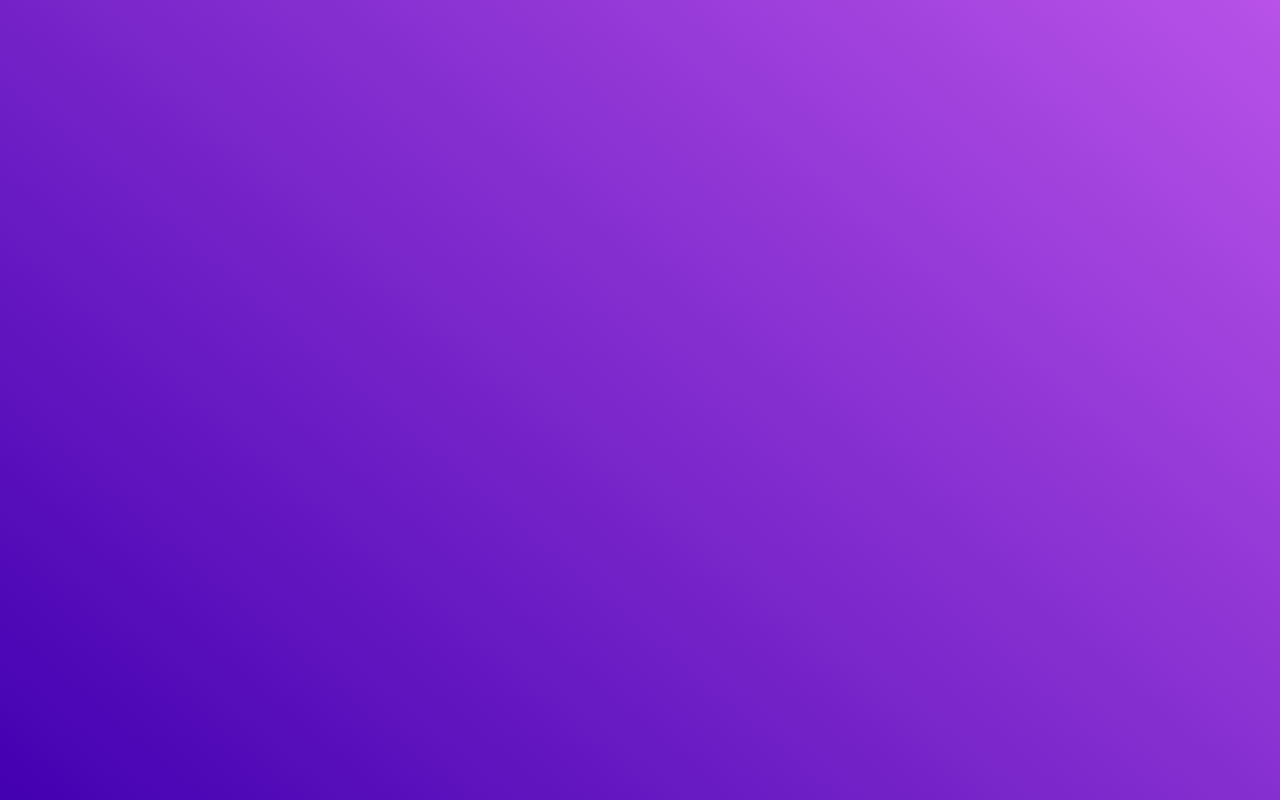
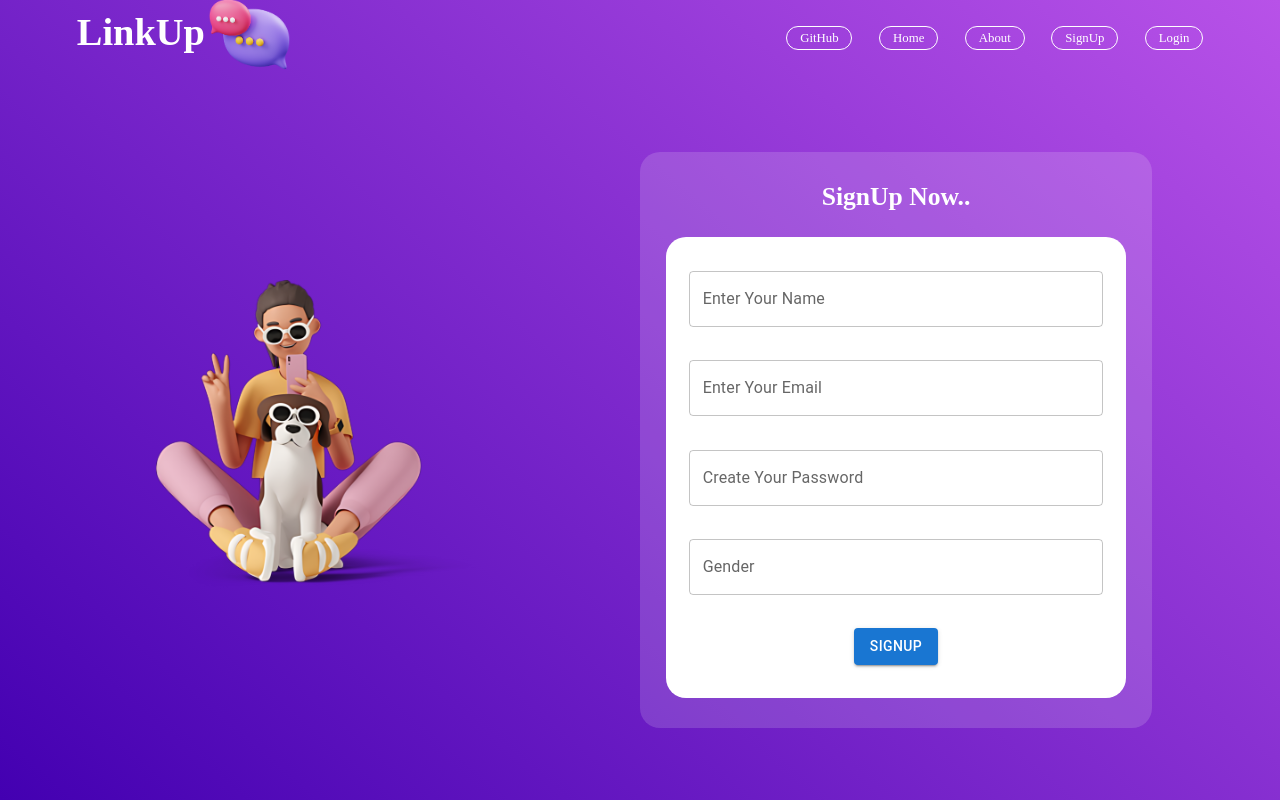
Before and after one commit to AshutoshDM1/LinkUp, a React (Vite) app: page /signUp in a window 1280 px wide. Before the commit this address had no page. Built offline with nearby package versions, Linux system fonts and the light colour scheme.

Commit message:
SignUp Page done

```diff
--- a/package.json
+++ b/package.json
@@ -10,6 +10,9 @@
     "preview": "vite preview"
   },
   "dependencies": {
+    "@emotion/react": "^11.11.4",
+    "@emotion/styled": "^11.11.5",
+    "@mui/material": "^5.15.19",
     "axios": "^1.7.2",
     "framer-motion": "^11.2.10",
     "locomotive-scroll": "^5.0.0-beta.13",
--- a/src/App.jsx
+++ b/src/App.jsx
@@ -2,16 +2,18 @@ import React from "react";
 import { Route, Routes } from "react-router-dom";
 import Home from "./pages/Home";
 import About from "./pages/About";
+import SignUp from "./pages/SignUP";
 import "./App.css";
-
+import Login from "./pages/Login";
 function App() {
   return (
     <>
-        <Routes>
-          <Route path="/" element={<Home />} />
-          <Route path="/about" element={<About />} />
-        </Routes>
-
+      <Routes>
+        <Route path="/" element={<Home />} />
+        <Route path="/about" element={<About />} />
+        <Route path="/signUp" element={<SignUp />} />
+        <Route path="/login" element={<Login />} />
+      </Routes>
     </>
   );
 }
--- a/src/components/Navbar.jsx
+++ b/src/components/Navbar.jsx
@@ -20,8 +20,9 @@ export default function NavBar() {
           <a href="https://github.com/AshutoshDM1/LinkUp" target="_blank" rel="noopener noreferrer">
             <h2 className="github">GitHub</h2>
           </a>
+          <h2 className="about" onClick={() => handleNavigate('/')}>Home</h2>
           <h2 className="about" onClick={() => handleNavigate('/about')}>About</h2>
-          <h2 className="sign_in" onClick={() => handleNavigate('/sign-in')}>Sign In</h2>
+          <h2 className="sign_in" onClick={() => handleNavigate('/signUp')}>SignUp</h2>
           <h2 className="login" onClick={() => handleNavigate('/login')}>Login</h2>
         </div>
       </div>
--- a/src/components/styles/navbar.css
+++ b/src/components/styles/navbar.css
@@ -36,7 +36,7 @@
 
 #nav_links {
   display: flex;
-  width: 30%;
+  width: 37%;
   justify-content: space-between;
 }
 
--- /dev/null
+++ b/src/components/styles/signUp.module.css
@@ -0,0 +1,49 @@
+.main {
+  height: 90vh;
+  width: 100%;
+
+  display: flex;
+  justify-content: center;;
+  align-items: center;
+}
+
+.container {
+  width: 45%;
+  height: 80%;
+  background: #ffffff27;
+  display: flex;
+  justify-content: center;;
+  align-items: center;
+  flex-direction: column;
+  border-radius: 20px;
+}
+.container > img{
+  height: 25vw;
+
+}
+.container:nth-child(1) {
+  width: 30%;
+  background: none;
+}
+.container:nth-child(2) {
+  width: 40%;
+  margin-left: 10vw;
+}
+
+h1 {
+  margin-bottom: 2vw;
+  font-size: 2vw;
+  color: white;
+}
+
+
+.form {
+  height: 80%;
+  width: 90%;
+  background: rgb(255, 255, 255);
+  display: flex;
+  justify-content: space-evenly;
+  align-items: center;
+  flex-direction: column;
+  border-radius: 20px;
+}
--- /dev/null
+++ b/src/pages/Login.jsx
@@ -0,0 +1,30 @@
+import Footer from "../components/Footer";
+import NavBar from "../components/Navbar";
+import css from "../components/styles/signUp.module.css";
+import girlPic from "../assets/3d_dog_girl.png";
+import { Button, TextField } from "@mui/material";
+
+const Login = () => {
+  return (
+    <>
+      <NavBar />
+      <div className={css.main}>
+        <div className={css.container}>
+          <img src={girlPic} alt="picture" />
+        </div>
+        <div className={css.container}>
+          <form className={css.form}>
+          <TextField className="input_box" style={{width: "90%", height: "auto"}} id="outlined-basic" label="Enter Your Name" variant="outlined" />
+          <TextField className="input_box" style={{width: "90%", height: "auto"}} id="outlined-basic" label="Enter Your Email" variant="outlined" />
+          <TextField className="input_box" style={{width: "90%", height: "auto"}} id="outlined-basic" label="Create Your Password" variant="outlined" />
+          <TextField className="input_box" style={{width: "90%", height: "auto"}} id="outlined-basic" label="Confirm Your Password" variant="outlined" />
+          <Button variant="contained">SignUp</Button>
+          </form>
+        </div>
+      </div>
+      <Footer />
+    </>
+  );
+};
+
+export default Login;
--- /dev/null
+++ b/src/pages/SignUP.jsx
@@ -0,0 +1,94 @@
+import Footer from "../components/Footer";
+import NavBar from "../components/Navbar";
+import css from "../components/styles/signUp.module.css";
+import girlPic from "../assets/3d_dog_girl.png";
+import { Button, TextField } from "@mui/material";
+import { useState } from "react";
+import {showUser , signUpUser , } from '../services/api.js'
+
+const SignUp = () => {
+
+
+  const [input, setInput] = useState({
+    username : "",
+    email: "",
+    password: "",
+    gender: "",
+  });
+
+  const handleName = (e) => {
+    setInput({ ...input, username: e.target.value });
+  };
+  const handleEmail = (e) => {
+    setInput({ ...input, email: e.target.value });
+  };
+  const handlePassword = (e) => {
+    setInput({ ...input, password: e.target.value });
+  };
+  const handleConfirmPass = (e) => {
+    setInput({ ...input, gender: e.target.value });
+  };
+
+  const handleSubmit = async (e) => {
+    e.preventDefault();
+    await signUpUser(input);
+  };
+
+  return (
+    <>
+      <NavBar />
+      <div className={css.main}>
+        <div className={css.container}>
+          <img src={girlPic} alt="picture" />
+        </div>
+        <div className={css.container}>
+          <h1>SignUp Now..</h1>
+          <form className={css.form}>
+            <TextField
+              className="input_box"
+              onChange={handleName}
+              style={{ width: "90%", height: "auto" }}
+              id="outlined-basic"
+              label="Enter Your Name"
+              variant="outlined"
+              value={input.name}
+            />
+            <TextField
+              className="input_box"
+              onChange={handleEmail}
+              style={{ width: "90%", height: "auto" }}
+              id="outlined-basic"
+              label="Enter Your Email"
+              variant="outlined"
+              value={input.email}
+            />
+            <TextField
+              className="input_box"
+              onChange={handlePassword}
+              style={{ width: "90%", height: "auto" }}
+              id="outlined-basic"
+              label="Create Your Password"
+              variant="outlined"
+              value={input.password}
+            />
+            <TextField
+              className="input_box"
+              onChange={handleConfirmPass}
+              style={{ width: "90%", height: "auto" }}
+              id="outlined-basic"
+              label="Gender"
+              variant="outlined"
+              value={input.gender}
+            />
+            <Button onClick={handleSubmit} variant="contained">
+              SignUp
+            </Button>
+          </form>
+        </div>
+      </div>
+      <Footer />
+    </>
+  );
+};
+
+export default SignUp;
--- a/src/services/api.js
+++ b/src/services/api.js
@@ -1,41 +1,43 @@
-// src/services/api.js
 import axios from 'axios';
 
-const API_URL = 'http://your-backend-url.com/api';
+const API_URL = 'https://auth-backend-dm.vercel.app';
 
-const axiosInstance = axios.create({
-  baseURL: API_URL,
-  headers: {
-    'Content-Type': 'application/json',
-  },
-});
+export const signUpUser = async (userData) => {
+  try {
+    const response = await axios.post(`${API_URL}/v1/user/signup/`, userData , {
+      headers : {
+        'Content-Type': 'application/json'
+      }
+    });
+    console.log('Form submitted successfully:', response.data);
+    alert('Successfully signed up!');
+  } catch (error) {
+    if (error.response) {
+      // The request was made and the server responded with a status code
+      console.error('Server error:', error.response.data);
+      alert(`Server error: ${error.response.data.message}`);
+    } else if (error.request) {
+      // The request was made but no response was received
+      console.error('No response from server:', error.request);
+      alert('No response from server');
+    } else {
+      // Something happened in setting up the request that triggered an error
+      console.error('Request error:', error.message);
+      alert(`Request error: ${error.message}`);
+    }
+  }
+};
 
-export const signUp = (userData) => axiosInstance.post('/user/signUp', userData);
-export const login = (userData) => axiosInstance.post('/user/login', userData);
-export const logout = (userData) => axiosInstance.post('/user/logout', userData);
-export const getUsers = (token) =>
-  axiosInstance.get('/user/users', {
-    headers: {
-      'Authorization': `Bearer ${token}`,
-    },
-  });
-export const getPosts = () => axiosInstance.get('/user/chat/post');
-export const createPost = (postData, token) =>
-  axiosInstance.post('/user/chat/post', postData, {
-    headers: {
-      'Authorization': `Bearer ${token}`,
-    },
-  });
-export const getPostById = (postId) => axiosInstance.get(`/user/chat/post/${postId}`);
-export const updatePost = (postId, postData, token) =>
-  axiosInstance.put(`/user/chat/post/${postId}`, postData, {
-    headers: {
-      'Authorization': `Bearer ${token}`,
-    },
-  });
-export const deletePost = (postId, token) =>
-  axiosInstance.delete(`/user/chat/post/${postId}`, {
-    headers: {
-      'Authorization': `Bearer ${token}`,
-    },
-  });
+export const showUser = async () => {
+  try {
+    const response = await axios.get(`${API_URL}/`, {
+      headers: {
+        'Content-Type': 'application/json',
+      },
+    });
+    return response.data;
+  } catch (error) {
+    console.error('Error:', error);
+    throw error;
+  }
+};
```
Also changed, not shown: src/assets/3d_dog_girl.png (added), 1 other file (tests, documents, lock files or other folders).
